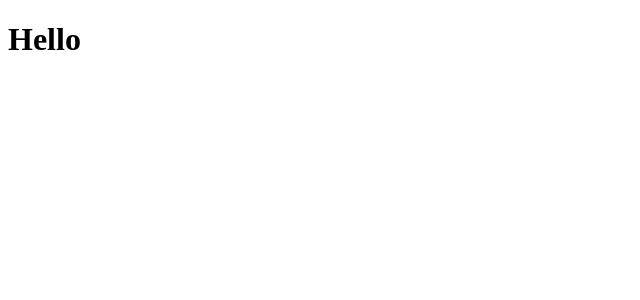
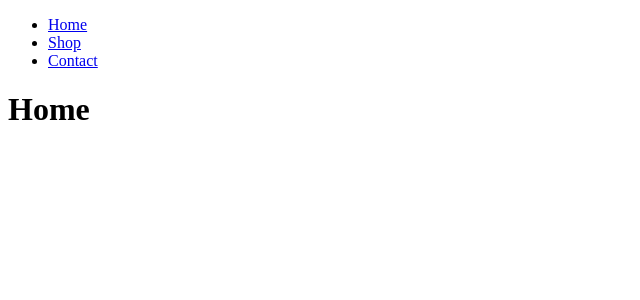
Before and after one commit to caninehawk/Shopping-Cart, a React (Vite) app in the folder ShoppingCart/: page / in a window 1280 px wide. Shown: the top 300 px of the page, without its empty margins (0-640 px from the left). Built offline with nearby package versions, Linux system fonts and the light colour scheme.

Commit message:
Skeleton Done

```diff
--- a/ShoppingCart/src/App.jsx
+++ b/ShoppingCart/src/App.jsx
@@ -1,14 +1,13 @@
-import { useState } from 'react'
-import reactLogo from './assets/react.svg'
-import viteLogo from '/vite.svg'
 import './App.css'
+import { Outlet } from "react-router-dom";
+import Header from "./Header.jsx";
 
 function App() {
-  const [count, setCount] = useState(0)
 
   return (
     <>
-      <h1>Hello</h1>
+      <Header />
+      <Outlet />
     </>
   )
 }
--- /dev/null
+++ b/ShoppingCart/src/Cart.jsx
@@ -0,0 +1,7 @@
+const Cart = () => {
+    return (
+        <h1> Cart </h1>
+    )
+}
+
+export default Cart;
--- /dev/null
+++ b/ShoppingCart/src/Contact.jsx
@@ -0,0 +1,7 @@
+const Contact = () =>{
+    return (
+        <h2>Contact</h2>
+    )
+}
+
+export default Contact;
--- /dev/null
+++ b/ShoppingCart/src/Header.jsx
@@ -0,0 +1,21 @@
+import { Link } from "react-router-dom";
+
+const Header = () => {
+  return (
+    <nav>
+      <ul>
+        <li>
+          <Link to="/">Home</Link>
+        </li>
+        <li>
+          <Link to="/shop">Shop</Link>
+        </li>
+        <li>
+          <Link to="/contact">Contact</Link>
+        </li>
+      </ul>
+    </nav>
+  );
+};
+
+export default Header;
--- /dev/null
+++ b/ShoppingCart/src/HomePage.jsx
@@ -0,0 +1,6 @@
+const HomePage = () =>{
+    return (
+        <h1>Home</h1>
+    )
+}
+export default HomePage;
--- a/ShoppingCart/src/Routes.jsx
+++ b/ShoppingCart/src/Routes.jsx
@@ -1,10 +1,37 @@
 import App from './App';
+import HomePage from "./HomePage.jsx";
+import Shop from "./Shop.jsx";
+import Contact from "./Contact.jsx";
+import Cart from "./Cart.jsx"
 
 const routes = [
     {
         path: "/",
         element: <App />,
+        children: [
+            {
+                index: true,
+                element: <HomePage />
+            },
+            {
+                path: "home",
+                element: <HomePage />
+            },
+            {
+                path: "shop",
+                element: <Shop />
+            },
+            {
+                path: "contact",
+                element: <Contact />
+            },
+            {
+                path: "cart",
+                element: <Cart />
+            }
+        ]
     }
+
 ];
 
 export default routes;
--- /dev/null
+++ b/ShoppingCart/src/Shop.jsx
@@ -0,0 +1,7 @@
+const Shop = () =>{
+    return (
+        <h1>Shop</h1>
+    )
+}
+
+export default Shop;
```
